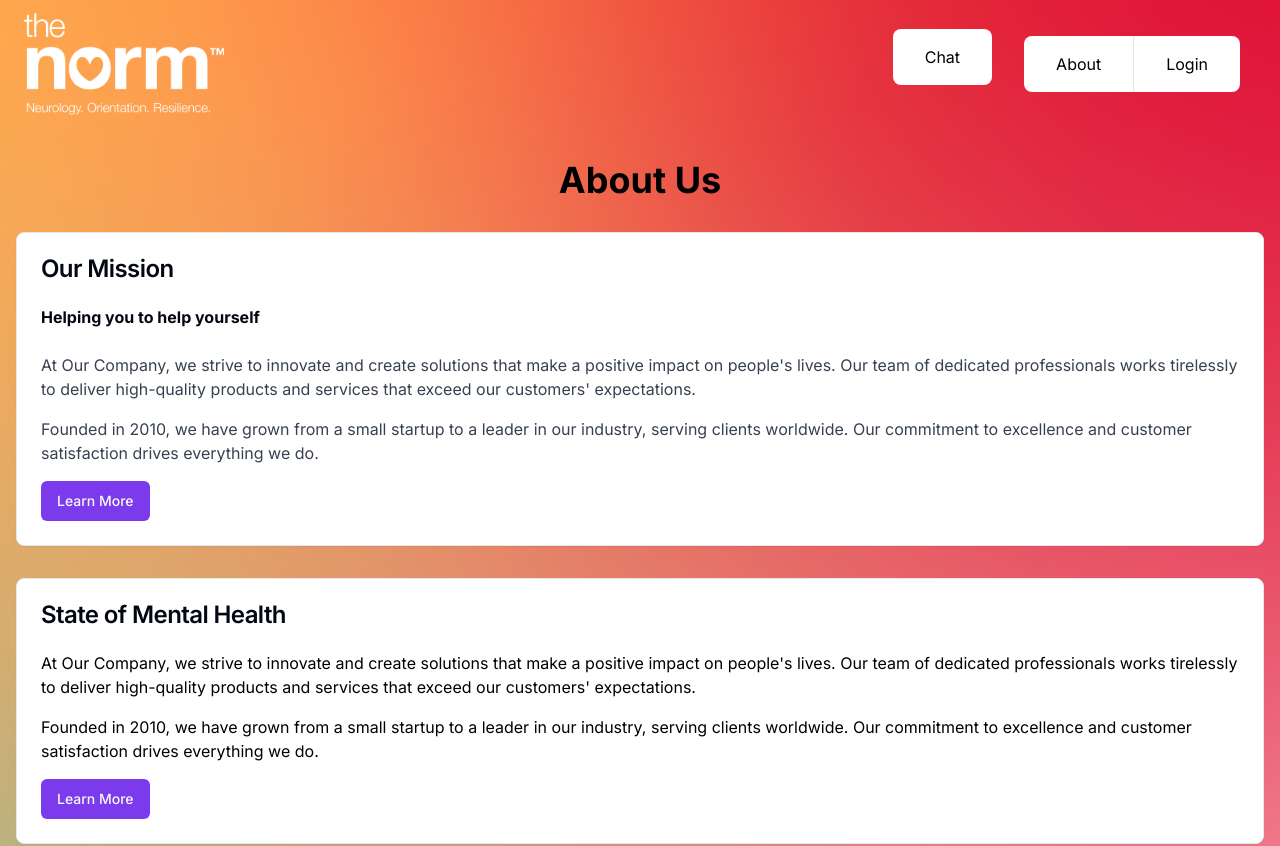
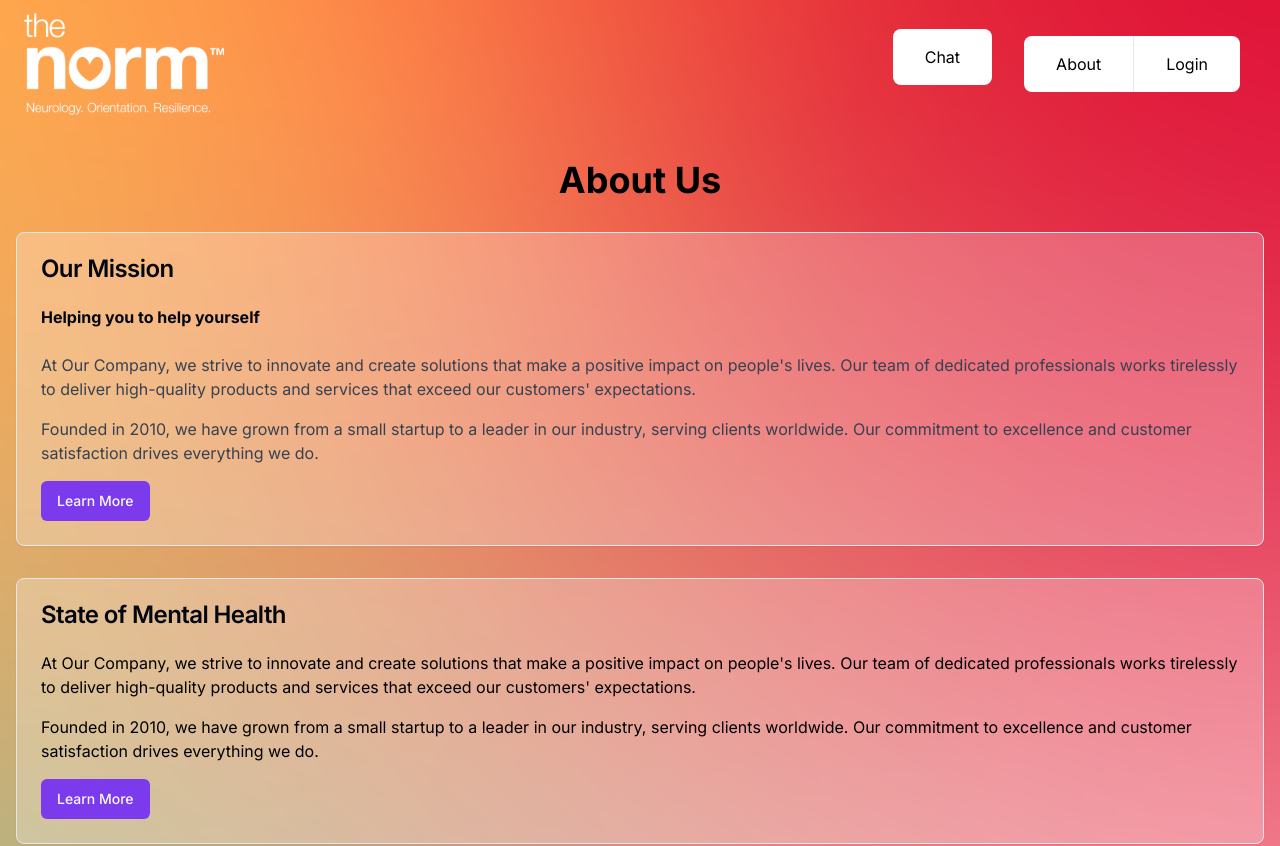
Before and after one commit to fac29/thenorm, a Next.js app: page /about in a window 1280 px wide. Shown: the top 846 px of the page. Built offline with nearby package versions, Linux system fonts and the light colour scheme.

Commit message:
Added background opacity of 25%

```diff
--- a/components/ui/card.tsx
+++ b/components/ui/card.tsx
@@ -9,7 +9,7 @@ const Card = React.forwardRef<
 	<div
 		ref={ref}
 		className={cn(
-			"rounded-lg border bg-card text-card-foreground shadow-sm",
+			"rounded-lg border bg-card text-card-foreground shadow-sm bg-card/25",
 			className
 		)}
 		{...props}
```
